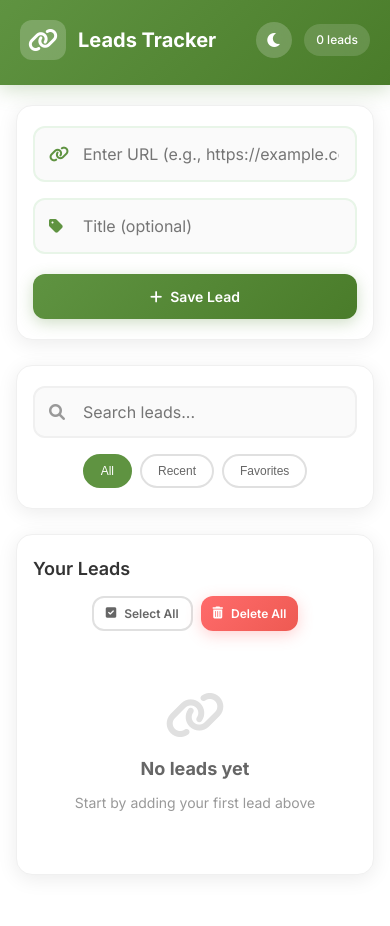
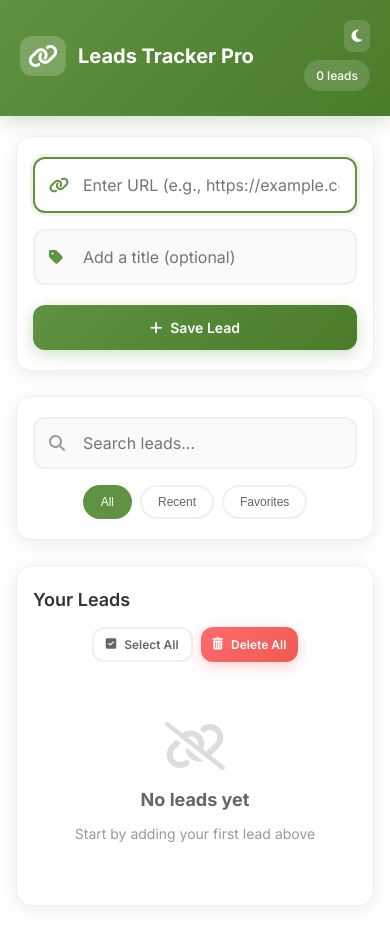
Before and after one commit to Chidera584/Leads-Tracker-App, a website built with Vite: page index.html in a window 390 px wide. Before the commit the page ends 895 px from the top, so only its background shows below. Built offline with nearby package versions, Linux system fonts and the light colour scheme; no server answers.

Commit message:
WIP: local changes

```diff
--- a/index.css
+++ b/index.css
@@ -1,3 +1,46 @@
+/* CSS Variables for Themes */
+:root {
+    --bg-gradient: linear-gradient(135deg, #667eea 0%, #764ba2 100%);
+    --app-bg: #fff;
+    --text-primary: #333;
+    --text-secondary: #666;
+    --text-muted: #999;
+    --border-color: #f0f0f0;
+    --border-hover: #d0d0d0;
+    --input-bg: #fafafa;
+    --input-focus-bg: #fff;
+    --card-bg: #fff;
+    --card-shadow: rgba(0, 0, 0, 0.08);
+    --modal-overlay: rgba(0, 0, 0, 0.5);
+    --toast-bg: #333;
+    --empty-state-icon: #ddd;
+    --empty-state-text: #666;
+    --lead-item-bg: #fafafa;
+    --lead-item-hover-bg: #f8fdf8;
+    --header-gradient: linear-gradient(135deg, #5f9341 0%, #4a7c2a 100%);
+}
+
+[data-theme="dark"] {
+    --bg-gradient: linear-gradient(135deg, #1a1a2e 0%, #16213e 100%);
+    --app-bg: #1e1e1e;
+    --text-primary: #e0e0e0;
+    --text-secondary: #b0b0b0;
+    --text-muted: #888;
+    --border-color: #333;
+    --border-hover: #444;
+    --input-bg: #2a2a2a;
+    --input-focus-bg: #333;
+    --card-bg: #252525;
+    --card-shadow: rgba(0, 0, 0, 0.3);
+    --modal-overlay: rgba(0, 0, 0, 0.7);
+    --toast-bg: #444;
+    --empty-state-icon: #555;
+    --empty-state-text: #888;
+    --lead-item-bg: #2a2a2a;
+    --lead-item-hover-bg: #2d2d2d;
+    --header-gradient: linear-gradient(135deg, #4a7c2a 0%, #5f9341 100%);
+}
+
 /* Reset and Base Styles */
 * {
     margin: 0;
@@ -11,91 +54,23 @@ body {
     min-height: 100vh;
     color: var(--text-primary);
     line-height: 1.6;
-    transition: background 0.3s ease, color 0.3s ease;
-}
-
-/* CSS Variables for Light/Dark Mode */
-:root {
-    --bg-gradient: linear-gradient(135deg, #667eea 0%, #764ba2 100%);
-    --bg-primary: #ffffff;
-    --bg-secondary: #fafafa;
-    --bg-tertiary: #f0f0f0;
-    --text-primary: #333333;
-    --text-secondary: #666666;
-    --text-muted: #999999;
-    --border-color: #e0e0e0;
-    --border-light: #f0f0f0;
-    --shadow-light: rgba(0, 0, 0, 0.08);
-    --shadow-medium: rgba(0, 0, 0, 0.1);
-    --accent-color: #5f9341;
-    --accent-light: #e8f5e8;
-    --danger-color: #ff6b6b;
-    --warning-color: #ffa726;
-    --success-color: #5f9341;
-}
-
-[data-theme="dark"] {
-    --bg-gradient: linear-gradient(135deg, #1a1a2e 0%, #16213e 100%);
-    --bg-primary: #1e1e1e;
-    --bg-secondary: #2a2a2a;
-    --bg-tertiary: #3a3a3a;
-    --text-primary: #ffffff;
-    --text-secondary: #cccccc;
-    --text-muted: #888888;
-    --border-color: #404040;
-    --border-light: #333333;
-    --shadow-light: rgba(0, 0, 0, 0.3);
-    --shadow-medium: rgba(0, 0, 0, 0.4);
-    --accent-color: #68d391;
-    --accent-light: rgba(104, 211, 145, 0.1);
-    --danger-color: #fc8181;
-    --warning-color: #f6ad55;
-    --success-color: #68d391;
+    transition: all 0.3s ease;
 }
 
 .app-container {
     max-width: 400px;
     margin: 0 auto;
     min-height: 100vh;
-    background: var(--bg-primary);
-    box-shadow: 0 0 30px var(--shadow-medium);
+    background: var(--app-bg);
+    box-shadow: 0 0 30px var(--card-shadow);
     position: relative;
     overflow: hidden;
-    transition: background 0.3s ease, box-shadow 0.3s ease;
-}
-
-/* Theme Toggle Button */
-.theme-toggle {
-    background: rgba(255, 255, 255, 0.2);
-    border: none;
-    color: white;
-    padding: 8px;
-    border-radius: 50%;
-    cursor: pointer;
     transition: all 0.3s ease;
-    font-size: 16px;
-    width: 36px;
-    height: 36px;
-    display: flex;
-    align-items: center;
-    justify-content: center;
-    backdrop-filter: blur(10px);
-}
-
-.theme-toggle:hover {
-    background: rgba(255, 255, 255, 0.3);
-    transform: scale(1.1);
-}
-
-.header-actions {
-    display: flex;
-    align-items: center;
-    gap: 12px;
 }
 
 /* Header */
 .header {
-    background: linear-gradient(135deg, #5f9341 0%, #4a7c2a 100%);
+    background: var(--header-gradient);
     color: white;
     padding: 20px 20px 25px;
     box-shadow: 0 4px 20px rgba(95, 147, 65, 0.3);
@@ -126,6 +101,29 @@ body {
     margin: 0;
 }
 
+.header-actions {
+    display: flex;
+    align-items: center;
+    gap: 12px;
+}
+
+.theme-toggle {
+    background: rgba(255, 255, 255, 0.15);
+    border: none;
+    color: white;
+    padding: 8px;
+    border-radius: 8px;
+    cursor: pointer;
+    transition: all 0.3s ease;
+    backdrop-filter: blur(10px);
+    font-size: 14px;
+}
+
+.theme-toggle:hover {
+    background: rgba(255, 255, 255, 0.25);
+    transform: scale(1.05);
+}
+
 .stats {
     background: rgba(255, 255, 255, 0.15);
     padding: 6px 12px;
@@ -143,13 +141,13 @@ body {
 
 /* Input Section */
 .input-section {
-    background: var(--bg-primary);
+    background: var(--card-bg);
     border-radius: 16px;
     padding: 24px;
     margin-bottom: 25px;
-    box-shadow: 0 4px 20px var(--shadow-light);
-    border: 1px solid var(--border-light);
-    transition: background 0.3s ease, border-color 0.3s ease;
+    box-shadow: 0 4px 20px var(--card-shadow);
+    border: 1px solid var(--border-color);
+    transition: all 0.3s ease;
 }
 
 .input-group {
@@ -178,20 +176,20 @@ body {
 input[type="url"], input[type="text"] {
     width: 100%;
     padding: 16px 16px 16px 48px;
-    border: 2px solid var(--accent-light);
+    border: 2px solid var(--border-color);
     border-radius: 12px;
     font-size: 16px;
     font-family: inherit;
     transition: all 0.3s ease;
-    background: var(--bg-secondary);
+    background: var(--input-bg);
     color: var(--text-primary);
 }
 
 input[type="url"]:focus, input[type="text"]:focus {
     outline: none;
-    border-color: var(--accent-color);
-    background: var(--bg-primary);
-    box-shadow: 0 0 0 3px var(--accent-light);
+    border-color: #5f9341;
+    background: var(--input-focus-bg);
+    box-shadow: 0 0 0 3px rgba(95, 147, 65, 0.1);
 }
 
 .clear-btn {
@@ -210,7 +208,7 @@ input[type="url"]:focus, input[type="text"]:focus {
 }
 
 .clear-btn:hover {
-    background: var(--bg-tertiary);
+    background: var(--border-color);
     color: var(--text-secondary);
 }
 
@@ -262,17 +260,6 @@ input[type="url"]:focus, input[type="text"]:focus {
     box-shadow: 0 6px 20px rgba(95, 147, 65, 0.4);
 }
 
-.btn-secondary {
-    background: linear-gradient(135deg, #667eea 0%, #764ba2 100%);
-    color: white;
-    box-shadow: 0 4px 15px rgba(102, 126, 234, 0.3);
-}
-
-.btn-secondary:hover {
-    transform: translateY(-2px);
-    box-shadow: 0 6px 20px rgba(102, 126, 234, 0.4);
-}
-
 .btn-danger {
     background: linear-gradient(135deg, #ff6b6b 0%, #ee5a52 100%);
     color: white;
@@ -291,8 +278,8 @@ input[type="url"]:focus, input[type="text"]:focus {
 }
 
 .btn-ghost:hover {
-    background: var(--bg-secondary);
-    border-color: var(--border-color);
+    background: var(--input-bg);
+    border-color: var(--border-hover);
 }
 
 .action-buttons {
@@ -307,13 +294,13 @@ input[type="url"]:focus, input[type="text"]:focus {
 
 /* Search Section */
 .search-section {
-    background: var(--bg-primary);
+    background: var(--card-bg);
     border-radius: 16px;
     padding: 20px;
     margin-bottom: 25px;
-    box-shadow: 0 4px 20px var(--shadow-light);
-    border: 1px solid var(--border-light);
-    transition: background 0.3s ease, border-color 0.3s ease;
+    box-shadow: 0 4px 20px var(--card-shadow);
+    border: 1px solid var(--border-color);
+    transition: all 0.3s ease;
 }
 
 .search-wrapper {
@@ -333,19 +320,19 @@ input[type="url"]:focus, input[type="text"]:focus {
 #search-el {
     width: 100%;
     padding: 14px 16px 14px 48px;
-    border: 2px solid var(--border-light);
+    border: 2px solid var(--border-color);
     border-radius: 12px;
     font-size: 16px;
-    background: var(--bg-secondary);
+    background: var(--input-bg);
+    transition: all 0.3s ease;
     color: var(--text-primary);
-    transition: all 0.3s ease;
 }
 
 #search-el:focus {
     outline: none;
-    border-color: var(--accent-color);
-    background: var(--bg-primary);
-    box-shadow: 0 0 0 3px var(--accent-light);
+    border-color: #5f9341;
+    background: var(--input-focus-bg);
+    box-shadow: 0 0 0 3px rgba(95, 147, 65, 0.1);
 }
 
 .filter-buttons {
@@ -366,24 +353,24 @@ input[type="url"]:focus, input[type="text"]:focus {
 }
 
 .filter-btn.active {
-    background: var(--accent-color);
-    border-color: var(--accent-color);
+    background: #5f9341;
+    border-color: #5f9341;
     color: white;
 }
 
 .filter-btn:hover:not(.active) {
-    background: var(--bg-secondary);
-    border-color: var(--border-color);
+    background: var(--input-bg);
+    border-color: var(--border-hover);
 }
 
 /* Leads Section */
 .leads-section {
-    background: var(--bg-primary);
+    background: var(--card-bg);
     border-radius: 16px;
     padding: 24px;
-    box-shadow: 0 4px 20px var(--shadow-light);
-    border: 1px solid var(--border-light);
-    transition: background 0.3s ease, border-color 0.3s ease;
+    box-shadow: 0 4px 20px var(--card-shadow);
+    border: 1px solid var(--border-color);
+    transition: all 0.3s ease;
 }
 
 .section-header {
@@ -422,13 +409,13 @@ input[type="url"]:focus, input[type="text"]:focus {
 .empty-state i {
     font-size: 48px;
     margin-bottom: 16px;
-    color: var(--border-color);
+    color: var(--empty-state-icon);
 }
 
 .empty-state h3 {
     font-size: 18px;
     margin-bottom: 8px;
-    color: var(--text-secondary);
+    color: var(--empty-state-text);
 }
 
 .empty-state p {
@@ -443,8 +430,8 @@ input[type="url"]:focus, input[type="text"]:focus {
 }
 
 .lead-item {
-    background: var(--bg-secondary);
-    border: 2px solid var(--border-light);
+    background: var(--lead-item-bg);
+    border: 2px solid var(--border-color);
     border-radius: 12px;
     margin-bottom: 12px;
     padding: 16px;
@@ -454,14 +441,14 @@ input[type="url"]:focus, input[type="text"]:focus {
 }
 
 .lead-item:hover {
-    border-color: var(--accent-color);
-    box-shadow: 0 4px 15px var(--accent-light);
+    border-color: #5f9341;
+    box-shadow: 0 4px 15px rgba(95, 147, 65, 0.1);
     transform: translateY(-1px);
 }
 
 .lead-item.selected {
-    border-color: var(--accent-color);
-    background: var(--accent-light);
+    border-color: #5f9341;
+    background: var(--lead-item-hover-bg);
 }
 
 .lead-header {
@@ -489,7 +476,7 @@ input[type="url"]:focus, input[type="text"]:focus {
 }
 
 .lead-url {
-    color: var(--accent-color);
+    color: #5f9341;
     text-decoration: none;
     font-size: 13px;
     word-break: break-all;
@@ -534,7 +521,7 @@ input[type="url"]:focus, input[type="text"]:focus {
 }
 
 .action-btn:hover {
-    background: var(--bg-tertiary);
+    background: var(--border-color);
     color: var(--text-secondary);
 }
 
@@ -543,7 +530,11 @@ input[type="url"]:focus, input[type="text"]:focus {
 }
 
 .action-btn.delete:hover {
-    color: var(--danger-color);
+    color: #ff6b6b;
+    background: #fff5f5;
+}
+
+[data-theme="dark"] .action-btn.delete:hover {
     background: rgba(255, 107, 107, 0.1);
 }
 
@@ -557,7 +548,7 @@ input[type="url"]:focus, input[type="text"]:focus {
 }
 
 .toast {
-    background: var(--text-primary);
+    background: var(--toast-bg);
     color: white;
     padding: 12px 16px;
     border-radius: 8px;
@@ -571,15 +562,15 @@ input[type="url"]:focus, input[type="text"]:focus {
 }
 
 .toast.success {
-    background: var(--success-color);
+    background: #5f9341;
 }
 
 .toast.error {
-    background: var(--danger-color);
+    background: #ff6b6b;
 }
 
 .toast.warning {
-    background: var(--warning-color);
+    background: #ffa726;
 }
 
 @keyframes slideIn {
@@ -605,12 +596,13 @@ input[type="url"]:focus, input[type="text"]:focus {
     left: 0;
     right: 0;
     bottom: 0;
-    background: rgba(0, 0, 0, 0.5);
+    background: var(--modal-overlay);
     display: none;
     align-items: center;
     justify-content: center;
     z-index: 1000;
     backdrop-filter: blur(4px);
+    transition: all 0.3s ease;
 }
 
 .modal-overlay.show {
@@ -618,14 +610,13 @@ input[type="url"]:focus, input[type="text"]:focus {
 }
 
 .modal {
-    background: white;
+    background: var(--card-bg);
     border-radius: 16px;
     max-width: 320px;
     width: 90%;
     box-shadow: 0 20px 40px rgba(0, 0, 0, 0.2);
     transform: scale(0.9);
     transition: transform 0.3s ease;
-    background: var(--bg-primary);
 }
 
 .modal-overlay.show .modal {
@@ -657,7 +648,7 @@ input[type="url"]:focus, input[type="text"]:focus {
 }
 
 .modal-close:hover {
-    background: var(--bg-tertiary);
+    background: var(--border-color);
     color: var(--text-secondary);
 }
 
@@ -712,6 +703,12 @@ input[type="url"]:focus, input[type="text"]:focus {
 
     .filter-buttons {
         justify-content: center;
+    }
+
+    .header-actions {
+        flex-direction: column;
+        align-items: flex-end;
+        gap: 8px;
     }
 }
 
@@ -775,7 +772,8 @@ input[type="url"]:focus, input[type="text"]:focus {
 /* Focus styles for better accessibility */
 .btn:focus,
 input:focus,
-.action-btn:focus {
+.action-btn:focus,
+.theme-toggle:focus {
     outline: 2px solid #5f9341;
     outline-offset: 2px;
 }
--- a/index.html
+++ b/index.html
@@ -3,17 +3,14 @@
 <head>
     <meta charset="UTF-8">
     <meta name="viewport" content="width=device-width, initial-scale=1.0">
-    <title>Leads Tracker</title>
+    <title>Leads Tracker Pro</title>
     <link rel="stylesheet" href="index.css">
-    <link rel="preconnect" href="https://fonts.googleapis.com">
-    <link rel="preconnect" href="https://fonts.gstatic.com" crossorigin>
+    <link rel="apple-touch-icon" sizes="180x180" href="/apple-touch-icon.png">
+    <link rel="icon" type="image/png" sizes="32x32" href="/favicon-32x32.png">
+    <link rel="icon" type="image/png" sizes="16x16" href="/favicon-16x16.png">
+    <link rel="manifest" href="/site.webmanifest">
     <link href="https://fonts.googleapis.com/css2?family=Inter:wght@300;400;500;600;700&display=swap" rel="stylesheet">
-    <link rel="stylesheet" href="https://cdnjs.cloudflare.com/ajax/libs/font-awesome/6.0.0/css/all.min.css">
-    <link rel="icon" type="image/x-icon" href="favicon.ico">
-    <link rel="apple-touch-icon" sizes="180x180" href="apple-touch-icon.png">
-    <link rel="icon" type="image/png" sizes="32x32" href="favicon-32x32.png">
-    <link rel="icon" type="image/png" sizes="16x16" href="favicon-16x16.png">
-    <link rel="manifest" href="site.webmanifest">
+    <link rel="stylesheet" href="https://cdnjs.cloudflare.com/ajax/libs/font-awesome/6.4.0/css/all.min.css">
 </head>
 <body>
     <div class="app-container">
@@ -22,10 +19,10 @@
             <div class="header-content">
                 <div class="logo">
                     <i class="fas fa-link"></i>
-                    <h1>Leads Tracker</h1>
+                    <h1>Leads Tracker Pro</h1>
                 </div>
                 <div class="header-actions">
-                    <button class="theme-toggle" id="theme-toggle" title="Toggle theme">
+                    <button id="theme-toggle" class="theme-toggle" title="Toggle theme">
                         <i class="fas fa-moon"></i>
                     </button>
                     <div class="stats">
@@ -38,30 +35,31 @@
         <!-- Main Content -->
         <main class="main-content">
             <!-- Input Section -->
-            <section class="input-section">
+            <div class="input-section">
                 <div class="input-group">
                     <div class="input-wrapper">
                         <i class="fas fa-link input-icon"></i>
-                        <input type="url" id="input-el" placeholder="Enter URL (e.g., https://example.com)">
-                        <button class="clear-btn" id="clear-input" title="Clear input">
+                        <input type="url" id="input-el" placeholder="Enter URL (e.g., https://example.com)" autocomplete="url">
+                        <button id="clear-input" class="clear-btn" title="Clear input">
                             <i class="fas fa-times"></i>
                         </button>
                     </div>
                     <div class="input-wrapper">
                         <i class="fas fa-tag input-icon"></i>
-                        <input type="text" id="title-el" placeholder="Title (optional)">
+                        <input type="text" id="title-el" placeholder="Add a title (optional)" autocomplete="off">
                     </div>
                 </div>
+
                 <div class="action-buttons">
-                    <button class="btn btn-primary" id="input-btn">
+                    <button id="input-btn" class="btn btn-primary">
                         <i class="fas fa-plus"></i>
                         Save Lead
                     </button>
                 </div>
-            </section>
+            </div>
 
-            <!-- Search Section -->
-            <section class="search-section">
+            <!-- Search and Filter -->
+            <div class="search-section">
                 <div class="search-wrapper">
                     <i class="fas fa-search search-icon"></i>
                     <input type="text" id="search-el" placeholder="Search leads...">
@@ -71,47 +69,47 @@
                     <button class="filter-btn" data-filter="recent">Recent</button>
                     <button class="filter-btn" data-filter="favorites">Favorites</button>
                 </div>
-            </section>
+            </div>
 
-            <!-- Leads Section -->
-            <section class="leads-section">
+            <!-- Leads List -->
+            <div class="leads-section">
                 <div class="section-header">
                     <h2>Your Leads</h2>
                     <div class="bulk-actions">
-                        <button class="btn btn-ghost" id="select-all">
+                        <button id="select-all" class="btn btn-ghost">
                             <i class="fas fa-check-square"></i>
                             Select All
                         </button>
-                        <button class="btn btn-danger" id="delete-selected" style="display: none;">
+                        <button id="delete-selected" class="btn btn-danger" style="display: none;">
                             <i class="fas fa-trash"></i>
                             Delete Selected
                         </button>
-                        <button class="btn btn-danger" id="delete-all">
+                        <button id="delete-all" class="btn btn-danger">
                             <i class="fas fa-trash-alt"></i>
                             Delete All
                         </button>
                     </div>
                 </div>
 
-                <!-- Empty State -->
-                <div class="empty-state" id="empty-state">
-                    <i class="fas fa-link"></i>
+                <div id="empty-state" class="empty-state">
+                    <i class="fas fa-link-slash"></i>
                     <h3>No leads yet</h3>
                     <p>Start by adding your first lead above</p>
                 </div>
 
-                <!-- Leads List -->
-                <ul class="leads-list" id="ul-el"></ul>
-            </section>
+                <ul id="ul-el" class="leads-list"></ul>
+            </div>
         </main>
-    </div>
 
-    <!-- Modal -->
-    <div class="modal-overlay" id="modal-overlay">
+        <!-- Toast Notifications -->
+        <div id="toast-container" class="toast-container"></div>
+
+        <!-- Confirmation Modal -->
+        <div id="modal-overlay" class="modal-overlay">
             <div class="modal">
                 <div class="modal-header">
                     <h3 id="modal-title">Confirm Action</h3>
-                <button class="modal-close" id="modal-close">
+                    <button id="modal-close" class="modal-close">
                         <i class="fas fa-times"></i>
                     </button>
                 </div>
@@ -119,15 +117,13 @@
                     <p id="modal-message">Are you sure you want to proceed?</p>
                 </div>
                 <div class="modal-footer">
-                <button class="btn btn-ghost" id="modal-cancel">Cancel</button>
-                <button class="btn btn-danger" id="modal-confirm">Confirm</button>
+                    <button id="modal-cancel" class="btn btn-ghost">Cancel</button>
+                    <button id="modal-confirm" class="btn btn-danger">Confirm</button>
+                </div>
             </div>
         </div>
     </div>
 
-    <!-- Toast Container -->
-    <div class="toast-container" id="toast-container"></div>
-
-    <script src="index.js"></script>
+    <script type="module" src="index.js"></script>
 </body>
 </html>
--- a/index.js
+++ b/index.js
@@ -41,24 +41,28 @@ let favorites = JSON.parse(localStorage.getItem('leadsFavorites') || '[]')
 // Theme Management
 function initializeTheme() {
     const savedTheme = localStorage.getItem('theme') || 'light'
-    document.documentElement.setAttribute('data-theme', savedTheme)
-    updateThemeIcon(savedTheme)
+    setTheme(savedTheme)
+}
+
+function setTheme(theme) {
+    document.documentElement.setAttribute('data-theme', theme)
+    localStorage.setItem('theme', theme)
+
+    const icon = themeToggle.querySelector('i')
+    if (theme === 'dark') {
+        icon.className = 'fas fa-sun'
+        themeToggle.title = 'Switch to light theme'
+    } else {
+        icon.className = 'fas fa-moon'
+        themeToggle.title = 'Switch to dark theme'
+    }
 }
 
 function toggleTheme() {
     const currentTheme = document.documentElement.getAttribute('data-theme')
     const newTheme = currentTheme === 'dark' ? 'light' : 'dark'
-
-    document.documentElement.setAttribute('data-theme', newTheme)
-    localStorage.setItem('theme', newTheme)
-    updateThemeIcon(newTheme)
-
-    showToast(`Switched to ${newTheme} mode`, 'success')
-}
-
-function updateThemeIcon(theme) {
-    const icon = themeToggle.querySelector('i')
-    icon.className = theme === 'dark' ? 'fas fa-sun' : 'fas fa-moon'
+    setTheme(newTheme)
+    showToast(`Switched to ${newTheme} theme`, 'success')
 }
 
 // Utility Functions
@@ -303,6 +307,8 @@ function addLeadEventListeners() {
 }
 
 // Event Listeners
+themeToggle.addEventListener('click', toggleTheme)
+
 inputEl.addEventListener('input', () => {
     clearInputBtn.classList.toggle('show', inputEl.value.length > 0)
 })
@@ -362,9 +368,6 @@ titleEl.addEventListener('keypress', (e) => {
         inputBtn.click()
     }
 })
-
-// Theme toggle listener
-themeToggle.addEventListener('click', toggleTheme)
 
 searchEl.addEventListener('input', applyFilter)
 
```
Lines whose indentation alone changed are shown as unchanged.
